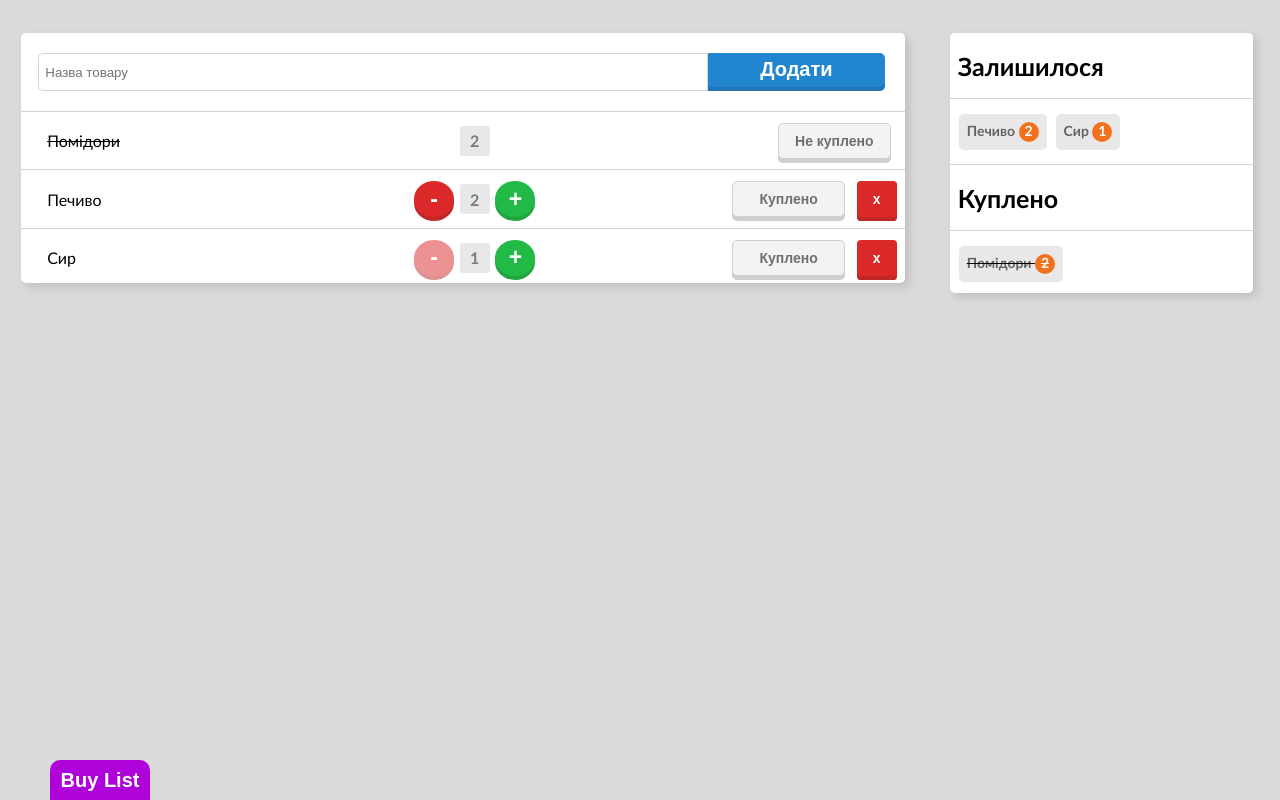
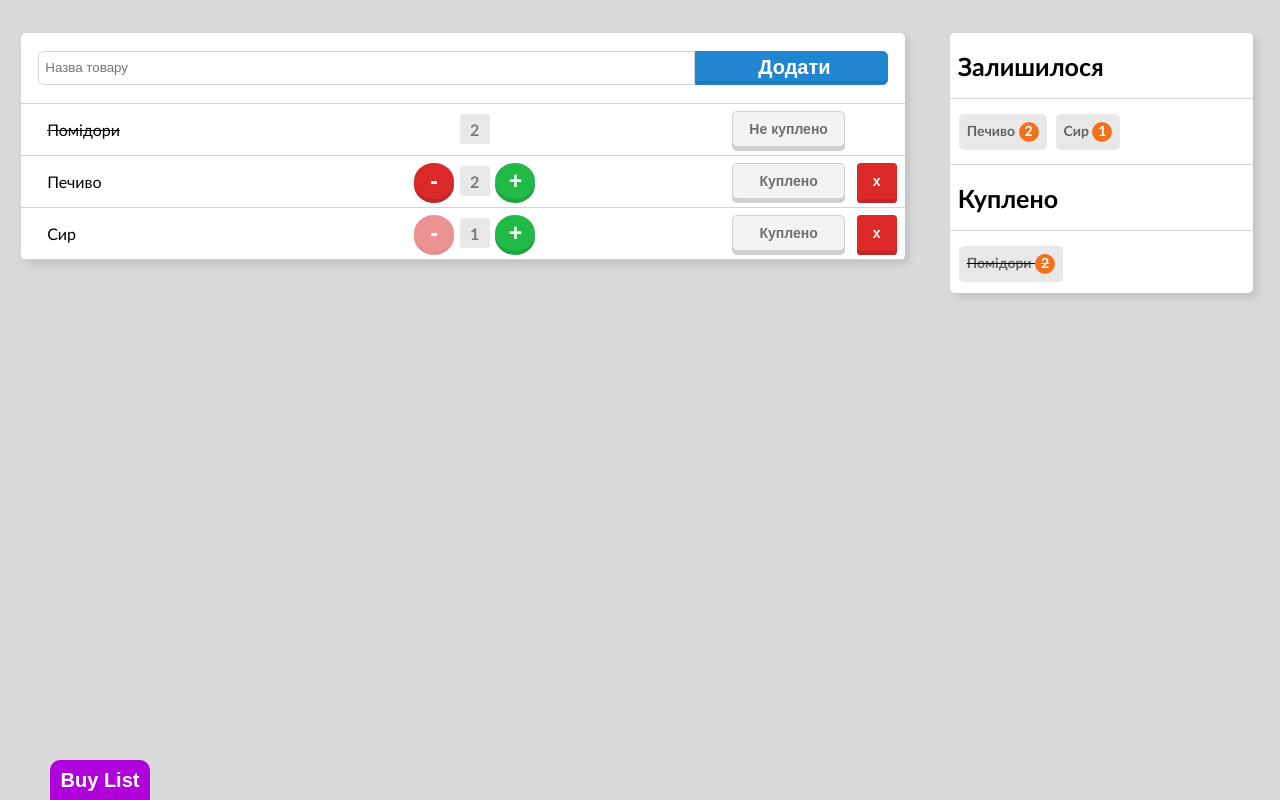
Before and after one commit to zheniyyya/web-lab3, a plain HTML site: page index.html in a window 1280 px wide. Drawn offline with Linux system fonts and the light colour scheme.

Commit message:
Класи first/second/third item замінено на один спільний клас item, зроблено відповідні зміни в css файлах

```diff
--- a/css/base.css
+++ b/css/base.css
@@ -2,6 +2,7 @@ body{
     background-color: #DADADA;
     justify-content: space-between;
     display: flex;
+    flex-direction: row;
     font-family: Calibri, serif;
     flex-wrap: wrap;
     box-sizing: border-box;
@@ -9,7 +10,7 @@ body{
 
 .item_container, .overview_panel {
     margin-top: 2%;
-    height: 250px;
+    height: fit-content;
     width: 70%;
     background-color: white;
     border-radius: 5px;
--- a/css/form.css
+++ b/css/form.css
@@ -14,22 +14,22 @@
     display: block;
     border: 1px solid lightgrey;
     border-radius: 5px 0 0 5px;
+    box-sizing: border-box;
 }
 .adding{
+    padding-right: 0;
     color: white;
     font-size: 20px;
     font-weight: bold;
-    height: 33.5px;
-    width: 20%;
+    width: 22%;
     margin-right: 2%;
     margin-left: 0;
-    margin-top: 1.5%;
     background-color: #2285D0;
     border: 1px solid #2285D0;
     border-radius: 0 5px 5px 0;
-    box-shadow: 0 4px #2276B7;
-    box-sizing: border-box;
+    box-shadow: inset 0 -3px #2276B7;
 }
+
 .adding:hover{
     background-color: #2276B7;
     border:#2276B7;
--- a/css/item-list.css
+++ b/css/item-list.css
@@ -1,3 +1,11 @@
+.item {
+    align-items: center;
+    justify-content: space-between;
+    display: flex;
+    height: 23%;
+    border-bottom: 1.5px solid lightgrey;
+}
+
 .amount_control, .state_indicator, .item_name{
     width: 33%;
     height: 65%;
@@ -5,6 +13,7 @@
     justify-content: right;
     align-items: center;
 }
+
 .state_indicator{
     margin-right: 1%;
 }
@@ -14,67 +23,41 @@
 }
 .item_name {
     margin-left:3%;
-    align-items: center;
     background-color: white;
-    display: flex;
     border-radius: 5px;
     justify-content: left;
-}
-
-.item_name {
-    display: flex;
     overflow: hidden;
     height: 80%;
 }
-
 .item_name:focus{
     border: 1px solid #60AEEA;
     box-shadow: 4px 4px 8px #C0DEF5;
     outline: none;
 }
-
 [contenteditable="false"]{
     text-decoration: line-through;
     text-align: center;
 }
 
-.first-item, .second-item, .third-item{
-    align-items: center;
-    justify-content: space-between;
-    display: flex;
-    height: 23%;
-    border-bottom: 1.5px solid lightgrey;
+
+/* 2-й дочірний елемент */
+section.item:nth-child(2) .amount_control .plus,
+section.item:nth-child(2) .amount_control .minus {
+    visibility: hidden;
+    position: relative;
 }
-[data-tooltip]{
-    position: relative;
-    display: inline-block;
+
+section.item:nth-child(2) .state_indicator .cancel {
+    visibility: hidden;
 }
-[data-tooltip]::before{
-    content: attr(data-tooltip);
-    visibility: hidden;
-    max-width: 100px;
-    background-color: #AF01DA;
-    color: white;
-    text-align: center;
-    font-size: 14px;
-    font-weight: normal;
-    border-radius: 5px;
-    padding: 5px;
-    position: absolute;
-    display: flex;
-    align-items: center;
-    justify-content: center;
-    z-index: 1;
-    transform: translateX(-50%);
-    opacity: 0;
-    transition: all 0.7s ease-in-out;
-    bottom: calc(120%);
-    left: 50%;
+
+section.item:nth-child(4) {
 }
-[data-tooltip]:hover::before {
-    visibility: visible;
-    opacity: 1;
+
+section.item:nth-child(4) .amount_control .minus {
+    opacity: 0.5;
 }
+
 .minus, .plus, .cancel, .count_value, .bought {
     font-size: 14px;
     font-weight: bold;
@@ -95,7 +78,6 @@
     border: #BF2728;
     background-color: #BF2728;
 }
-
 .count_value {
     width: 30px;
     height: 30px;
@@ -128,7 +110,6 @@
     background-color: #CFCFD0;
     border:#CFCFD0;
 }
-
 .cancel{
     border-radius: 10%;
     box-shadow: 0 4px #BF2728;
@@ -137,22 +118,3 @@
     border: #BF2728;
     background-color: #BF2728;
 }
-
-.first-item .amount_control .plus{
-    visibility: hidden;
-    position: relative;
-}
-.first-item .amount_control .minus{
-    visibility: hidden;
-    position: relative;
-}
-.first-item .state_indicator .cancel{
-    visibility: hidden;
-    position: absolute;
-}
-.third-item{
-    border: 0;
-}
-.third-item .amount_control .minus{
-    opacity: 0.5;
-}
--- a/index.html
+++ b/index.html
@@ -22,7 +22,7 @@
     </form>
 
 
-    <section class="first-item">
+    <section class="item">
         <div class="item_name" contenteditable="false">
             <p>
                 Помідори
@@ -39,7 +39,7 @@
         </div>
     </section>
 
-    <section class="second-item">
+    <section class="item">
         <div class="item_name" contenteditable="true">
             <p >
                 Печиво
@@ -56,7 +56,7 @@
         </div>
     </section>
 
-    <section class="third-item">
+    <section class="item">
         <div class="item_name" contenteditable="true">
             <p >Сир</p>
         </div>
@@ -107,6 +107,5 @@
     <b class="authorName">Kravchenko</b>
 </button>
 
-
 </body>
 </html>
```
Lines whose indentation alone changed are shown as unchanged.
